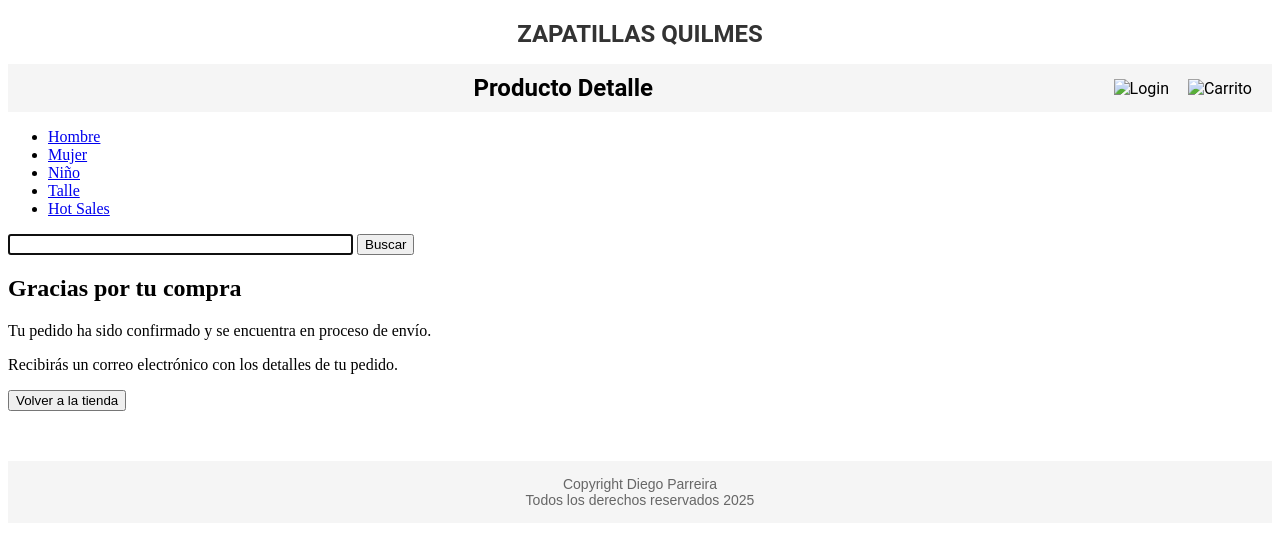
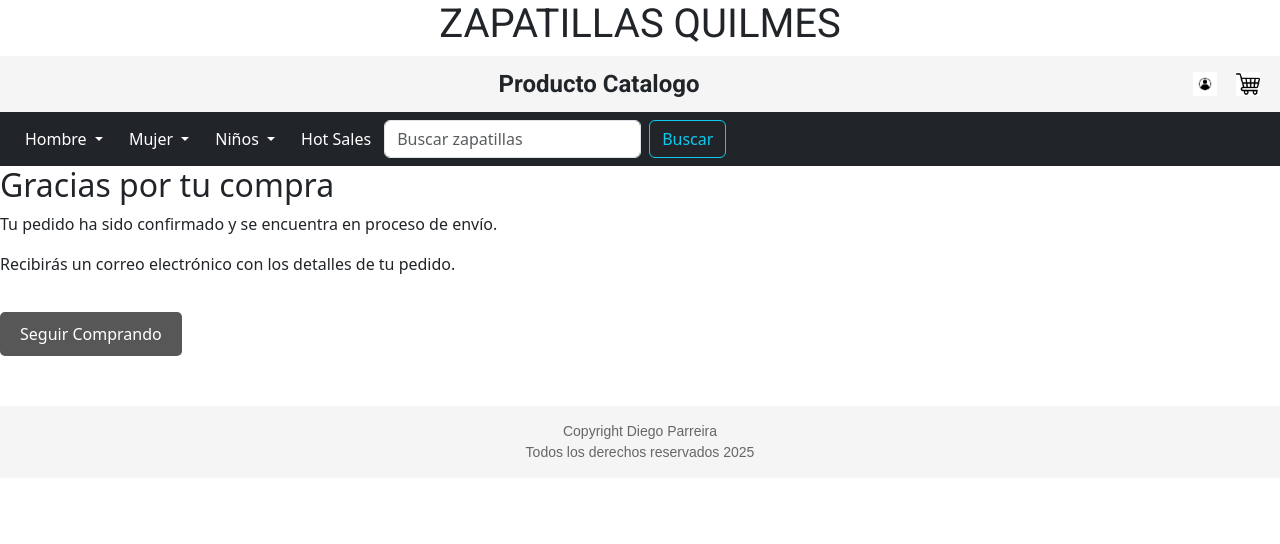
Before and after one commit to daparrei/Ventazapatillas, a plain HTML site: page pages/order-confirmacion.html in a window 1280 px wide. Drawn offline with nearby package versions, Linux system fonts and the light colour scheme.

Commit message:
Modifico order confirmacion

```diff
--- a/pages/order-confirmacion.html
+++ b/pages/order-confirmacion.html
@@ -7,6 +7,8 @@
 
     <!-- Etiqueta para enlazar CSS -->
     <link rel="stylesheet" href="../css/style.css">
+     <link href="https://cdn.jsdelivr.net/npm/bootstrap@5.3.6/dist/css/bootstrap.min.css" rel="stylesheet" integrity="sha384-4Q6Gf2aSP4eDXB8Miphtr37CMZZQ5oXLH2yaXMJ2w8e2ZtHTl7GptT4jmndRuHDT" crossorigin="anonymous">
+    <link href="https://fonts.googleapis.com/css2?family=Roboto:wght@400;700&display=swap" rel="stylesheet">
 
 </head>
 <body>
@@ -16,39 +18,72 @@
      <!-- BLOQUE DE ENCABEZADO -->
 
    <header class="encabezado">
-    <div class="titulo">Producto Detalle</div>
+    <div class="titulo">Producto Catalogo</div>
     <div class="iconos">
-      <img src="img/Login.png" alt="Login" title="Login">
-      <img src="img/Carrito.png" alt="Carrito" title="Carrito de compras">
+      <img src="../img/Login.png" alt="Login" title="Login">
+      <img src="../img/Carrito.png" alt="Carrito" title="Carrito de compras">
     </div>
   </header>
 
     <!-- BLOQUE DE CATEGORIAS Y BUSCADOR  -->
 
 
-   <nav class="categorias">
-    <ul>
-        <li><a href="#">Hombre</a></li>
-        <li><a href="#">Mujer</a></li>
-        <li><a href="#">Niño</a></li>
-        <li><a href="#">Talle</a></li>
-        <li><a href="#">Hot Sales</a></li>
-    </ul>
-    <input class="busacdor" type="text" size="40" title="Buscar zaptillas" name="Buscador" autofocus required/>
-    <input class="boton" type="submit" value="Buscar" title="Buscar zaptillas">
-  </nav>
-  <main class="main">
-    <section class="galeriaFotos">
-     </section>
+   <nav class="navbar navbar-expand-lg navbar-dark bg-dark">
+  <div class="container-fluid">
+    <div class="collapse navbar-collapse" id="navbarNavDarkDropdown">
+      <ul class="navbar-nav">
+        <li class="nav-item dropdown">
+          <button class="btn btn-dark dropdown-toggle" data-bs-toggle="dropdown" aria-expanded="false">
+            Hombre
+          </button>
+          <ul class="dropdown-menu dropdown-menu-dark">
+            <li><a class="dropdown-item" href="#">Chalpa</a></li>
+            <li><a class="dropdown-item" href="#">FAST</a></li>
+            <li><a class="dropdown-item" href="#">Uban</a></li>
+          </ul>
+        </li>
+        <li class="nav-item dropdown">
+          <button class="btn btn-dark dropdown-toggle" data-bs-toggle="dropdown" aria-expanded="false">
+            Mujer
+          </button>
+          <ul class="dropdown-menu dropdown-menu-dark">
+            <li><a class="dropdown-item" href="#">Zapa M 1</a></li>
+            <li><a class="dropdown-item" href="#">Zapa M 2</a></li>
+            <li><a class="dropdown-item" href="#">Zapa M 3</a></li>
+          </ul>
+        </li>
+        <li class="nav-item dropdown">
+          <button class="btn btn-dark dropdown-toggle" data-bs-toggle="dropdown" aria-expanded="false">
+            Niños
+          </button>
+          <ul class="dropdown-menu dropdown-menu-dark">
+            <li><a class="dropdown-item" href="#">Zapa Nene 1</a></li>
+            <li><a class="dropdown-item" href="#">Zapa Nene 2</a></li>
+            <li><a class="dropdown-item" href="#">Zapa Nene 3</a></li>
+          </ul>
+         <li class="nav-item dropdown">
+          <button class="btn btn-dark" data-bs-toggle="dropdown" aria-expanded="false">
+            Hot Sales
+          </button>
+         </li>
+        </li>
+      </ul>
+      <form class="d-flex" role="search">
+        <input class="form-control me-2 " type="search" placeholder="Buscar zapatillas" aria-label="Search" >
+        <button class="btn btn-outline-info" type="submit">Buscar</button>
+    </div>
+  </div>
+</nav>
 
-  <section class="confirmacionOrder">
+<main class="main">
+   <section class="confirmacionOrder">
     <h2>Gracias por tu compra</h2>
     <p>Tu pedido ha sido confirmado y se encuentra en proceso de envío.</p>
     <p>Recibirás un correo electrónico con los detalles de tu pedido.</p>
-    <a href="../index.html"><input class="boton" type="submit" value="Volver a la tienda" title="Volver a la tienda" ></a>
+    <a href="../index.html" style="display: inline-block; margin-top: 20px; padding: 10px 20px; background-color: #585758; color: white; text-decoration: none; border-radius: 5px;">Seguir Comprando</a>    </div>
    </section>
-   <section class="talleColor">
-   </section>
+
+   <script src="https://cdn.jsdelivr.net/npm/bootstrap@5.3.6/dist/js/bootstrap.bundle.min.js" integrity="sha384-j1CDi7MgGQ12Z7Qab0qlWQ/Qqz24Gc6BM0thvEMVjHnfYGF0rmFCozFSxQBxwHKO" crossorigin="anonymous"></script>
 
 </main>
     <footer>
```
Also changed, not shown: pages/envio-pag.html (+1 -1 lines), pages/producto-detalle.html (+1 -1 lines).
